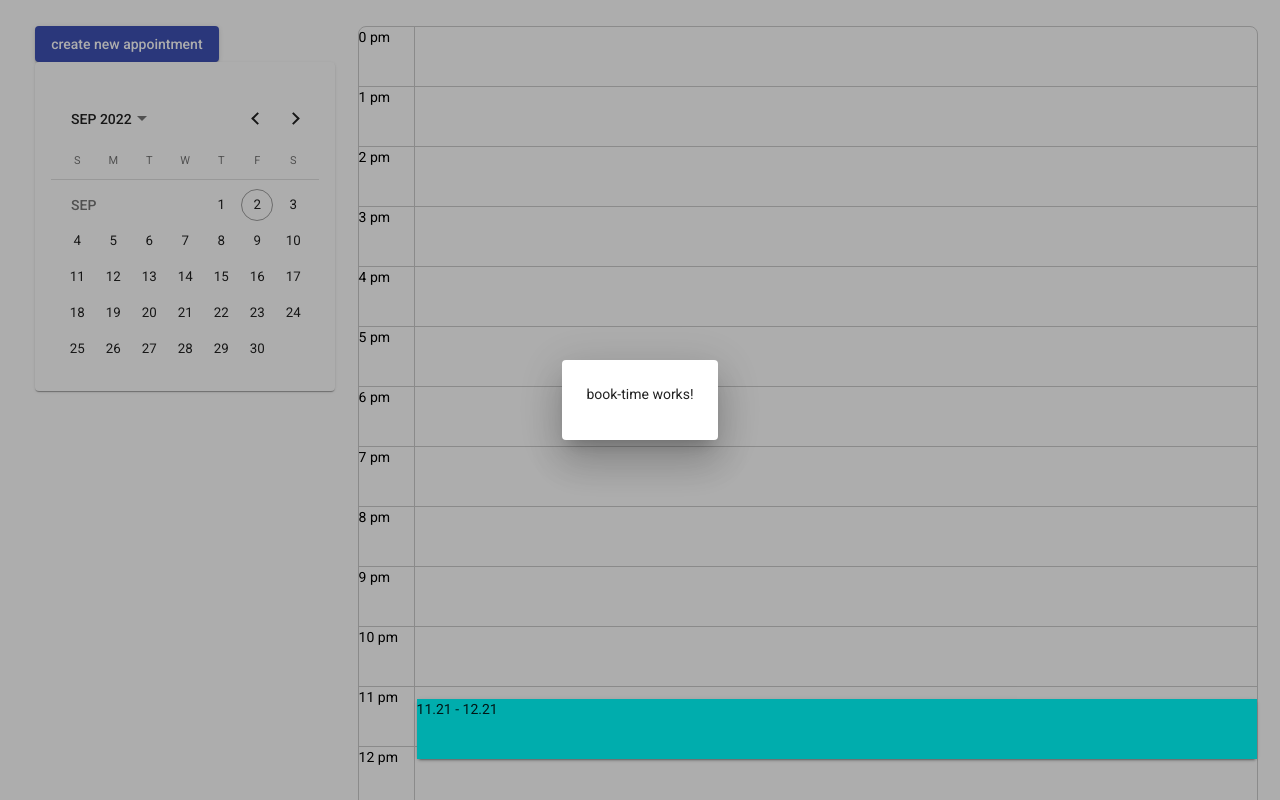
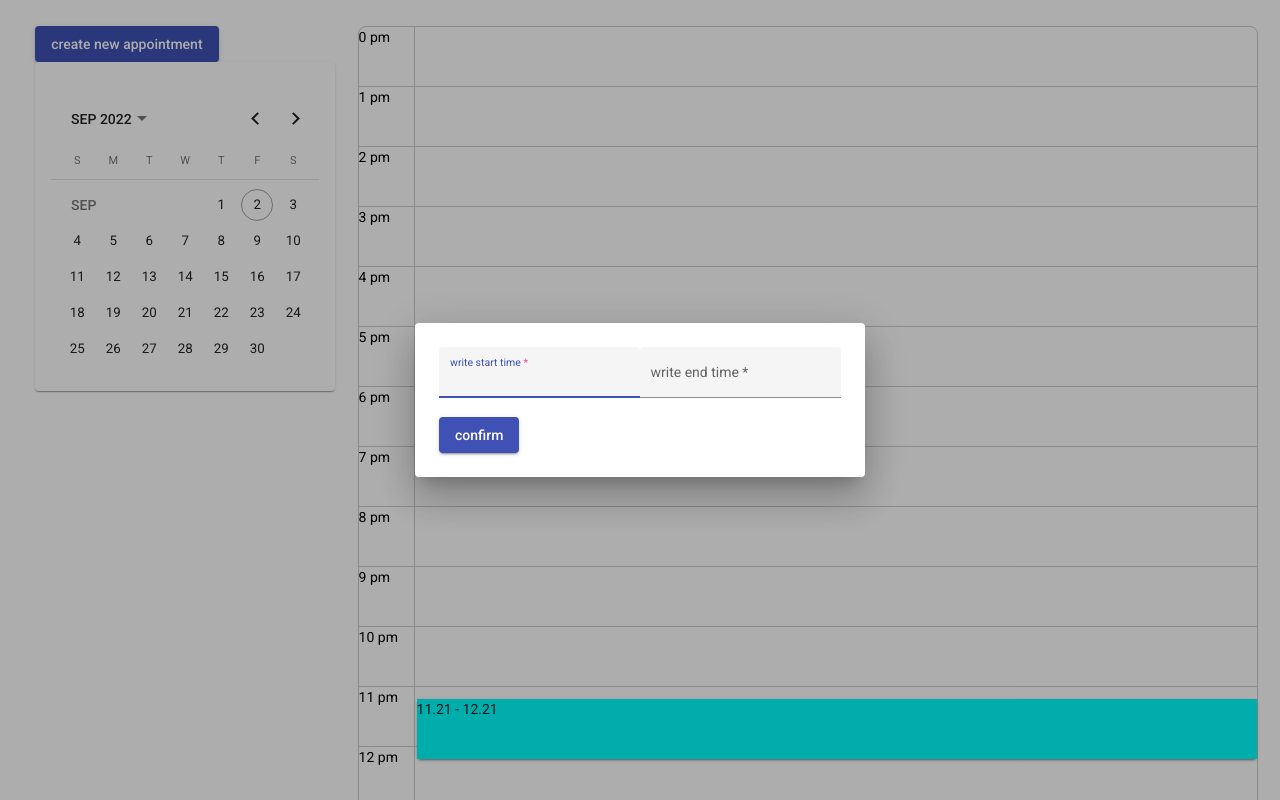
Before and after one commit to AvtoMerebashvili/Calendar-app, an Angular app: page / in a window 1280 px wide. Both pictures are taken after a click on the button "create new appointment". Built offline with nearby package versions, Linux system fonts and the light colour scheme.

Commit message:
feat(book-time): finihs

```diff
--- a/src/app/common/components/book-time/book-time.component.html
+++ b/src/app/common/components/book-time/book-time.component.html
@@ -1 +1,7 @@
-<p>book-time works!</p>
+<div class="component">
+  <form [formGroup]="form">
+    <app-input controlName="start" label="write start time"></app-input>
+    <app-input controlName="end" label="write end time"></app-input>
+  </form>
+  <app-button (clicked)="closeDialog()" text="confirm"></app-button>
+</div>
--- a/src/app/common/components/book-time/book-time.component.ts
+++ b/src/app/common/components/book-time/book-time.component.ts
@@ -1,16 +1,38 @@
-import { Component, OnInit, ChangeDetectionStrategy } from '@angular/core';
+import {
+  Component,
+  OnInit,
+  ChangeDetectionStrategy,
+  Inject,
+} from '@angular/core';
+import { inject } from '@angular/core/testing';
+import { FormBuilder, FormControl, Validators } from '@angular/forms';
+import {
+  MatDialog,
+  MatDialogRef,
+  MAT_DIALOG_DATA,
+} from '@angular/material/dialog';
 
 @Component({
   selector: 'app-book-time',
   templateUrl: './book-time.component.html',
   styleUrls: ['./book-time.component.scss'],
-  changeDetection: ChangeDetectionStrategy.OnPush
+  changeDetection: ChangeDetectionStrategy.OnPush,
 })
 export class BookTimeComponent implements OnInit {
+  form = this.formBuilder.group({
+    start: new FormControl('', [Validators.required]),
+    end: new FormControl('', [Validators.required]),
+  });
 
-  constructor() { }
+  constructor(
+    private formBuilder: FormBuilder,
+    private dialog: MatDialogRef<BookTimeComponent>,
+    @Inject(MAT_DIALOG_DATA) public data: any
+  ) {}
 
-  ngOnInit(): void {
+  ngOnInit(): void {}
+
+  closeDialog() {
+    this.dialog.close(this.form.valid ? this.form.value : null);
   }
-
 }
--- a/src/app/common/components/components.module.ts
+++ b/src/app/common/components/components.module.ts
@@ -5,6 +5,7 @@ import { ButtonModule } from './button/button.module';
 import { DragAndDropModule } from './drag-and-drop/drag-and-drop.module';
 import { AppointmentModule } from './appointment/appointment.module';
 import { BookTimeModule } from './book-time/book-time.module';
+import { InputModule } from './input/input.module';
 
 @NgModule({
   declarations: [],
@@ -15,6 +16,7 @@ import { BookTimeModule } from './book-time/book-time.module';
     DragAndDropModule,
     AppointmentModule,
     BookTimeModule,
+    InputModule,
   ],
 })
 export class ComponentsModule {}
--- /dev/null
+++ b/src/app/common/components/input/input.component.html
@@ -0,0 +1,13 @@
+<mat-form-field class="example-form-field" appearance="fill">
+  <mat-label>{{ label }}</mat-label>
+  <input matInput [type]="type" [formControl]="control" />
+  <button
+    *ngIf="control.value"
+    matSuffix
+    mat-icon-button
+    aria-label="Clear"
+    (click)="control.setValue('')"
+  >
+    <mat-icon>close</mat-icon>
+  </button>
+</mat-form-field>
--- /dev/null
+++ b/src/app/common/components/input/input.component.ts
@@ -0,0 +1,27 @@
+import {
+  Component,
+  OnInit,
+  ChangeDetectionStrategy,
+  Input,
+} from '@angular/core';
+import { ControlContainer, FormControl } from '@angular/forms';
+
+@Component({
+  selector: 'app-input',
+  templateUrl: './input.component.html',
+  styleUrls: ['./input.component.scss'],
+  changeDetection: ChangeDetectionStrategy.OnPush,
+})
+export class InputComponent implements OnInit {
+  @Input() controlName = '';
+  @Input() label = '';
+  @Input() type: 'text' | 'number' = 'text';
+
+  constructor(private cc: ControlContainer) {}
+
+  ngOnInit(): void {}
+
+  get control(): FormControl {
+    return this.cc.control?.get(this.controlName) as FormControl;
+  }
+}
--- a/src/app/features/calendar/components/book-view/book-view.component.ts
+++ b/src/app/features/calendar/components/book-view/book-view.component.ts
@@ -20,8 +20,11 @@ export class BookViewComponent implements OnInit {
   }
 
   openBooking() {
-    this.dialog.open(BookTimeComponent, {
-      panelClass: 'book-time-cdk',
-    });
+    this.dialog
+      .open(BookTimeComponent, {
+        panelClass: 'book-time-cdk',
+      })
+      .afterClosed()
+      .subscribe((v) => console.log(v));
   }
 }
```
Also changed, not shown: src/app/common/components/book-time/book-time.module.ts (+10 -1 lines), src/app/common/components/input/input.module.ts (added, +13 -0 lines), src/app/common/components/input/input.component.scss (added), 1 other file (tests, documents, lock files or other folders).
